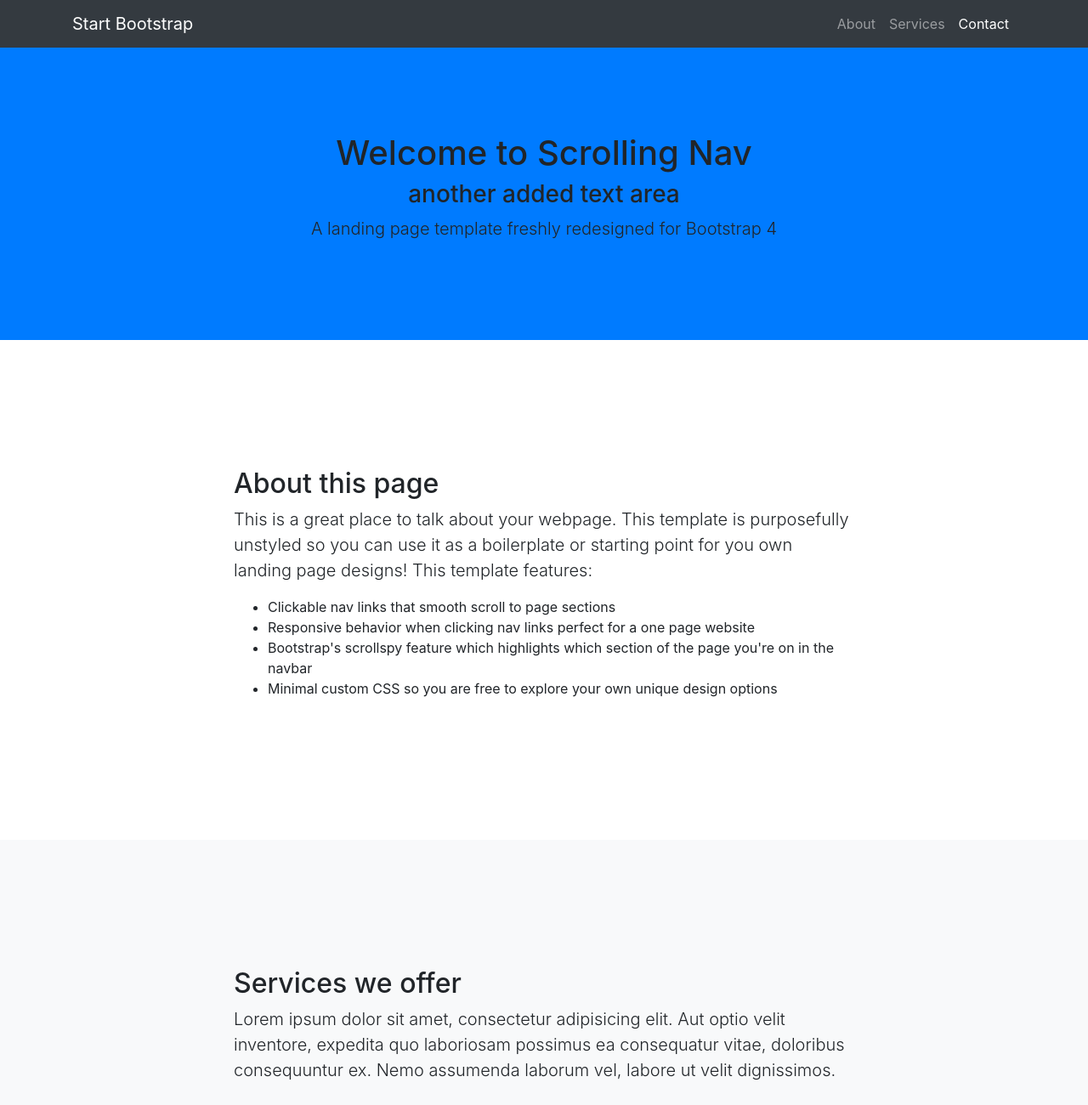
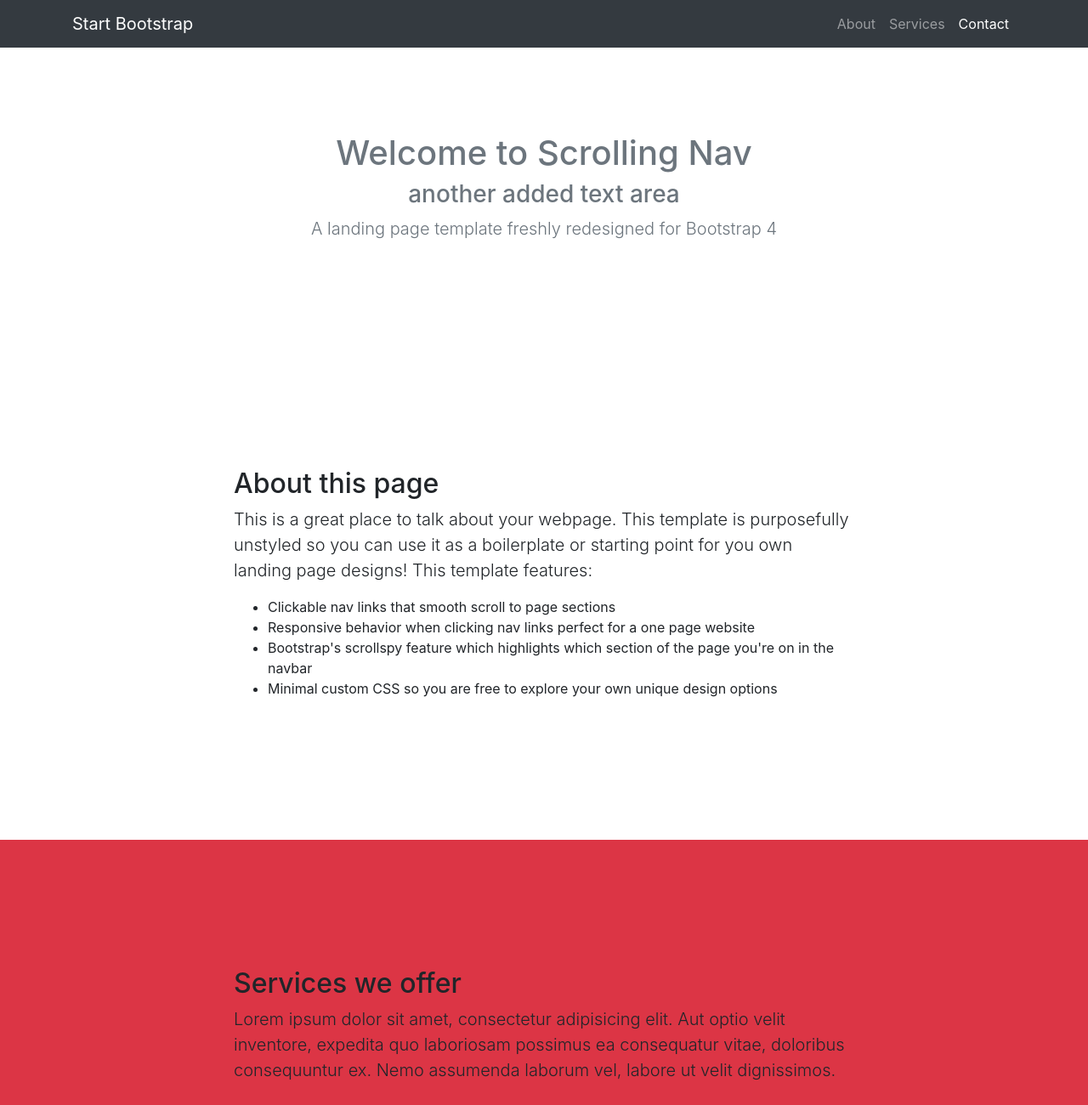
Before and after one commit to edsellalexander/bootstrap-on-github, a website with bundled scripts: page index.html in a window 1280 px wide. Shown: the top 1300 px of the page at 85% size. Built offline with nearby package versions, Linux system fonts and the light colour scheme.

Commit message:
Update index.html

```diff
--- a/index.html
+++ b/index.html
@@ -43,7 +43,7 @@
     </div>
   </nav>
 
-  <header class="bg-primary text-red">
+  <header class="-primary text-secondary">
     <div class="container text-center">
       <h1>Welcome to Scrolling Nav</h1>
       <h3>another added text area</h3>
@@ -68,7 +68,7 @@
     </div>
   </section>
 
-  <section id="services" class="bg-light">
+  <section id="services" class="bg-danger">
     <div class="container">
       <div class="row">
         <div class="col-lg-8 mx-auto">
```
